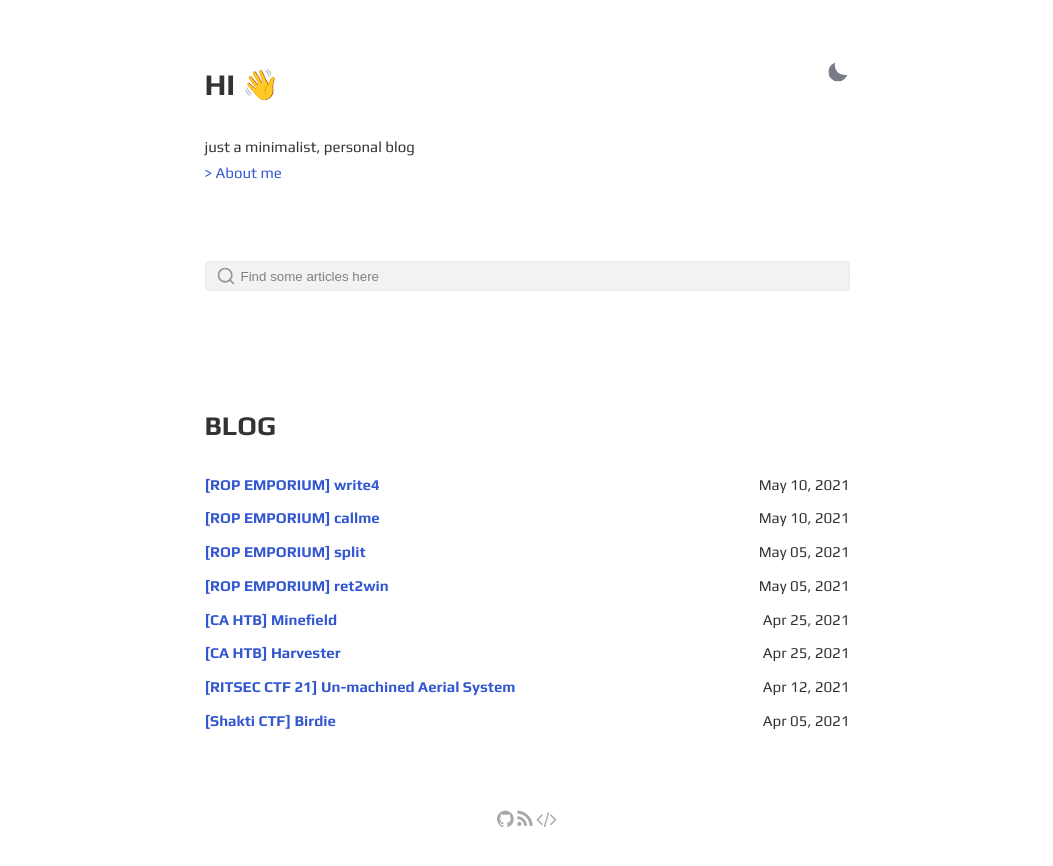
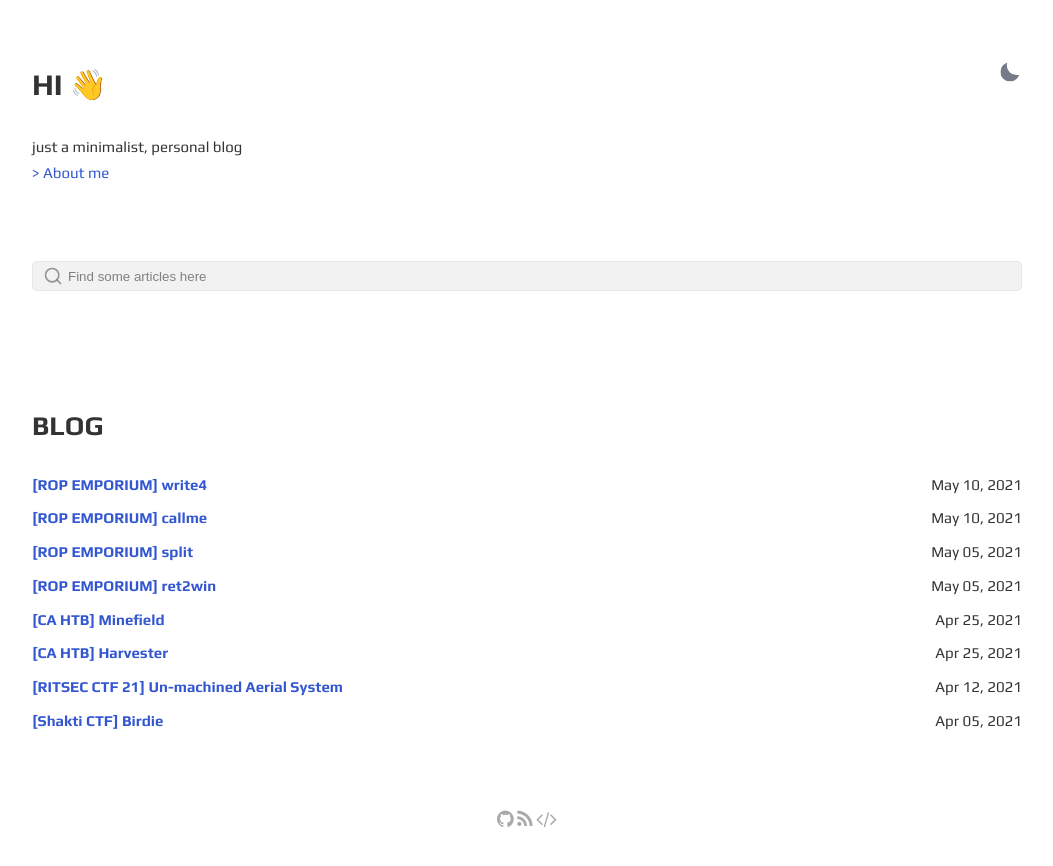
Before and after one commit to tizianocolagrossi/tizianocolagrossi.github.io, a Jekyll site: the page built from index.html, in a window 1280 px wide. Shown: the top 866 px of the page, without its empty margins (113-1166 px from the left). Built offline with Jekyll 4.4.1, drawn with Linux system fonts in a browser that asks for light colours.

Commit message:
Update _main.scss

```diff
--- a/_sass/_main.scss
+++ b/_sass/_main.scss
@@ -368,7 +368,7 @@ time {
 
 main {
 	display: flex;
-	max-width: 47rem;
+	max-width: 70rem;
 	margin: -5rem auto 0;
 	padding: 2.4rem 2rem;
 	flex-direction: column;
```
